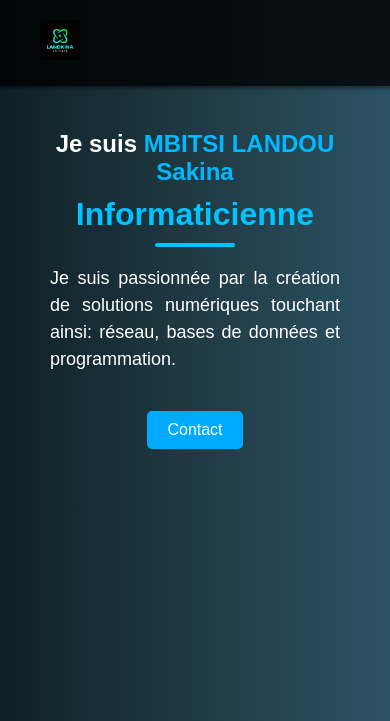
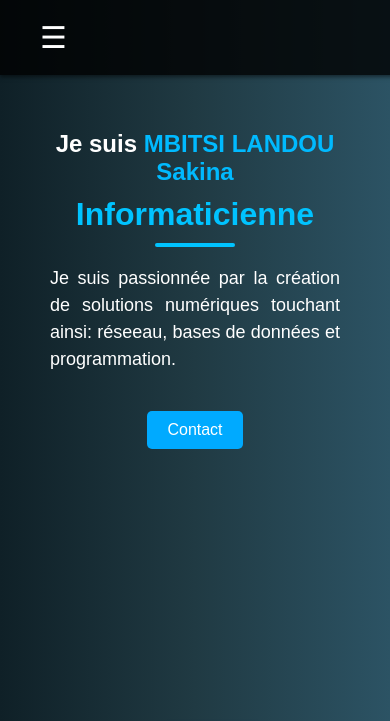
Before and after one commit to skland12/Portfolio-, a plain HTML site: page index.html in a window 390 px wide. Shown: the top 721 px of the page. Drawn offline with Linux system fonts and the light colour scheme.

Commit message:
Update index.html

```diff
--- a/index.html
+++ b/index.html
@@ -10,8 +10,8 @@
     <body>
         <header>
             <nav class="navbar">
-                <div class="logo"><img src="landkina.jpg" alt="mon logo" style="height: 40px; width: auto;"></div>
-                <div class="burger">☰</div>
+                <input type="checkbox" id="menu-toggle">
+                <label for="menu-toggle" class="burger">&#9776;</label>
                 <ul class="nav-links">
                     <li><a href="#home">Accueil</a></li>
                     <li><a href="#about">Parcours académique</a></li>
@@ -25,12 +25,12 @@
                 <h1>Je suis <span class="highlight">MBITSI LANDOU Sakina</span></h1>
                 <h2>Informaticienne</h2>
                 <p class="animated-intro" style="text-align: justify;">Je suis passionnée par la création de solutions numériques
-                touchant ainsi: réseau, bases de données et programmation.
+                touchant ainsi: réseeau, bases de données et programmation.
                 </p>
                 <a href="#contact" class="btn">Contact</a>
             </div>
             <div class="hero-img">
-                <img src="Sakina.jpg" alt="photo de sakina">
+                <img src="sakina.jpg" alt="photo de sakina">
             </div>
         </section>
         <section id="about" class="section fade-in">
```
